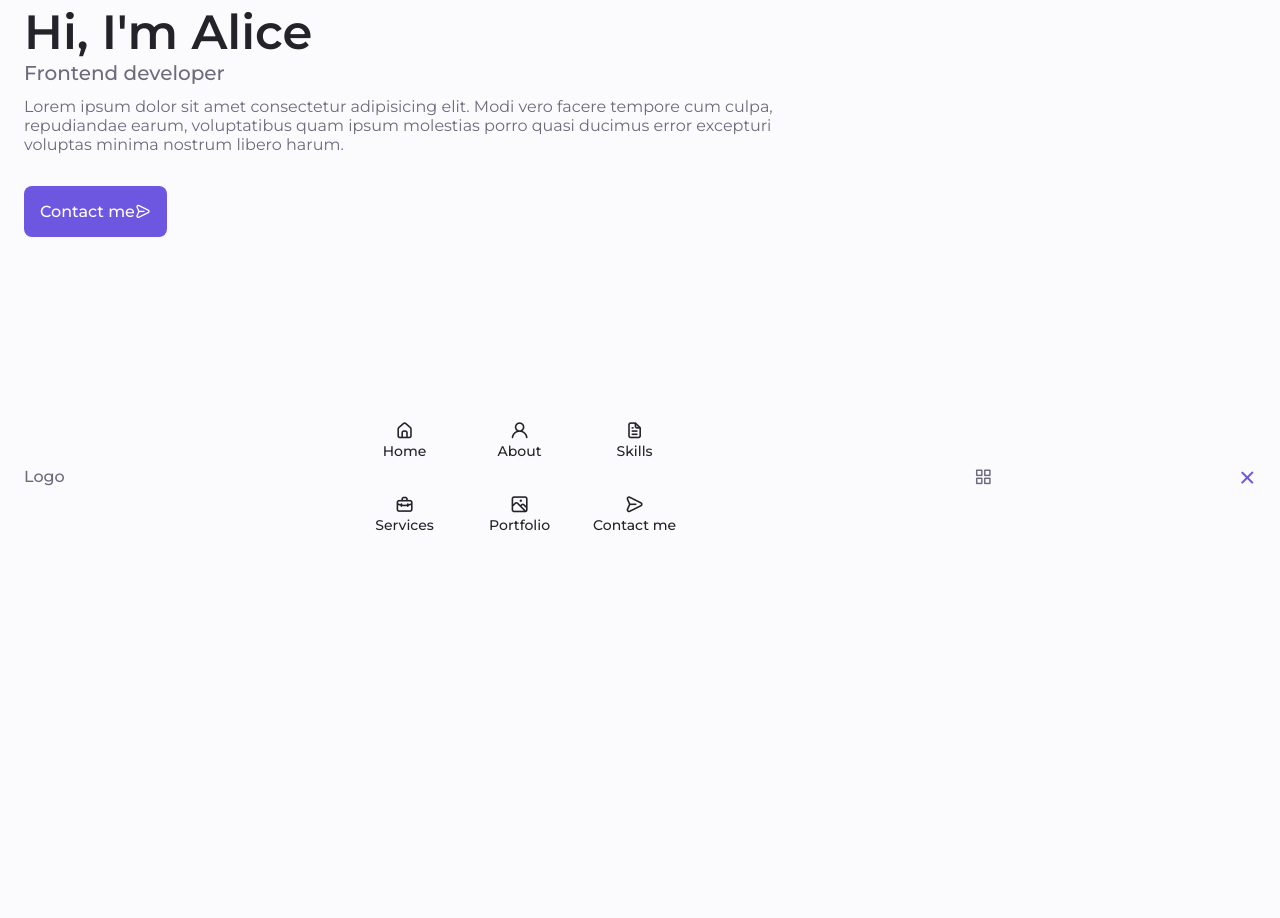
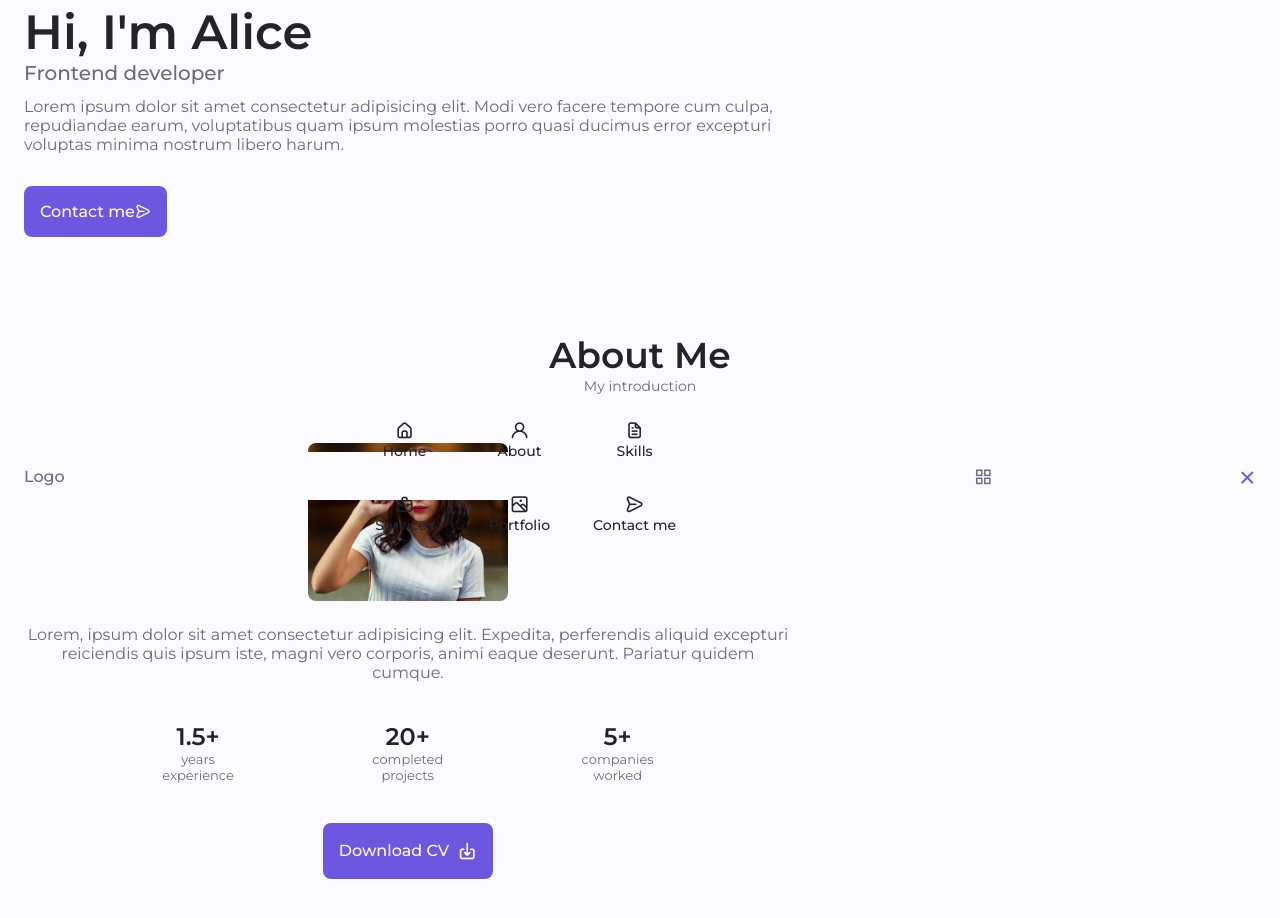
Before and after one commit to AliceAndr/portfolio-site, a plain HTML site: page index.html in a window 1280 px wide. Shown: the part 300-1218 px from the top of the page. Drawn offline with nearby package versions, Linux system fonts and the light colour scheme.

Commit message:
finish about section

```diff
--- a/assets/css/styles.css
+++ b/assets/css/styles.css
@@ -347,7 +347,44 @@ img {
 }
 
 /*==================== ABOUT ====================*/
+.about__img {
+  width: 200px;
+  border-radius: .5rem;
+  justify-self: center;
+  align-self: center;
+}
 
+.about__description {
+  text-align: center;
+  margin-bottom: var(--mb-2-5);
+}
+
+.about__info {
+  display: flex;
+  justify-content: space-evenly;
+  margin-bottom: var(--mb-2-5);
+}
+
+.about__info-name {
+  font-size: var(--smaller-font-size);
+}
+
+.about__info-title {
+  font-size: var(--h2-font-size);
+  font-weight: var(--font-semi-bold);
+  color: var(--title-color);
+}
+
+.about__info-title,
+.about__info-name {
+  display: block;
+  text-align: center;
+}
+
+.about__buttons {
+  display: flex;
+  justify-content: center;
+}
 
 /*==================== SKILLS ====================*/
 
--- a/index.html
+++ b/index.html
@@ -128,7 +128,34 @@
 
             <!--==================== ABOUT ====================-->
             <section class="about section" id="about">
+                <h2 class="section__title">About Me</h2>
+                <span class="section__subtitle">My introduction</span>
+                <div class="about__container container grid">
+                  <img src="assets/img/about.jpg" alt="about me" class="about__img">
+                  <div class="about__data">
+                    <p class="about__description">Lorem, ipsum dolor sit amet consectetur adipisicing elit. Expedita, perferendis aliquid excepturi reiciendis quis ipsum iste, magni vero corporis, animi eaque deserunt. Pariatur quidem cumque.</p>
+                    <div class="about__info">
+                      <div>
+                        <span class="about__info-title">1.5+</span>
+                        <span class="about__info-name">years <br> experience </span>
+                      </div>
+                      <div>
+                        <span class="about__info-title">20+</span>
+                        <span class="about__info-name">completed <br> projects </span>
+                      </div>
+                      <div>
+                        <span class="about__info-title">5+</span>
+                        <span class="about__info-name">companies <br> worked </span>
+                      </div>
+                    </div>
 
+                    <div class="about__buttons">
+                      <a download="" href="#" class="button button--flex">
+                        Download CV<i class="uil uil-download-alt button__icon"></i>
+                      </a>
+                    </div>
+                  </div>
+                </div>
             </section>
 
             <!--==================== SKILLS ====================-->
```
